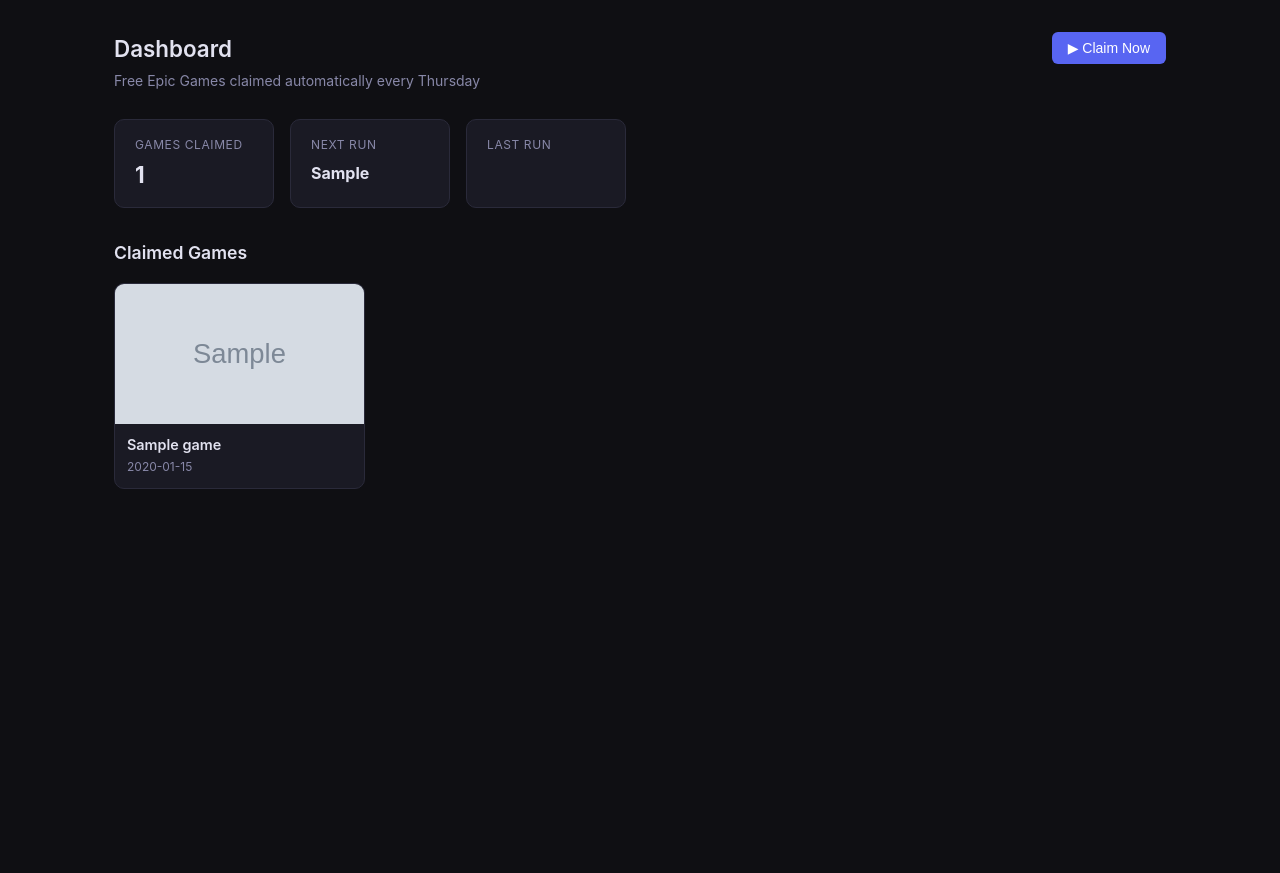
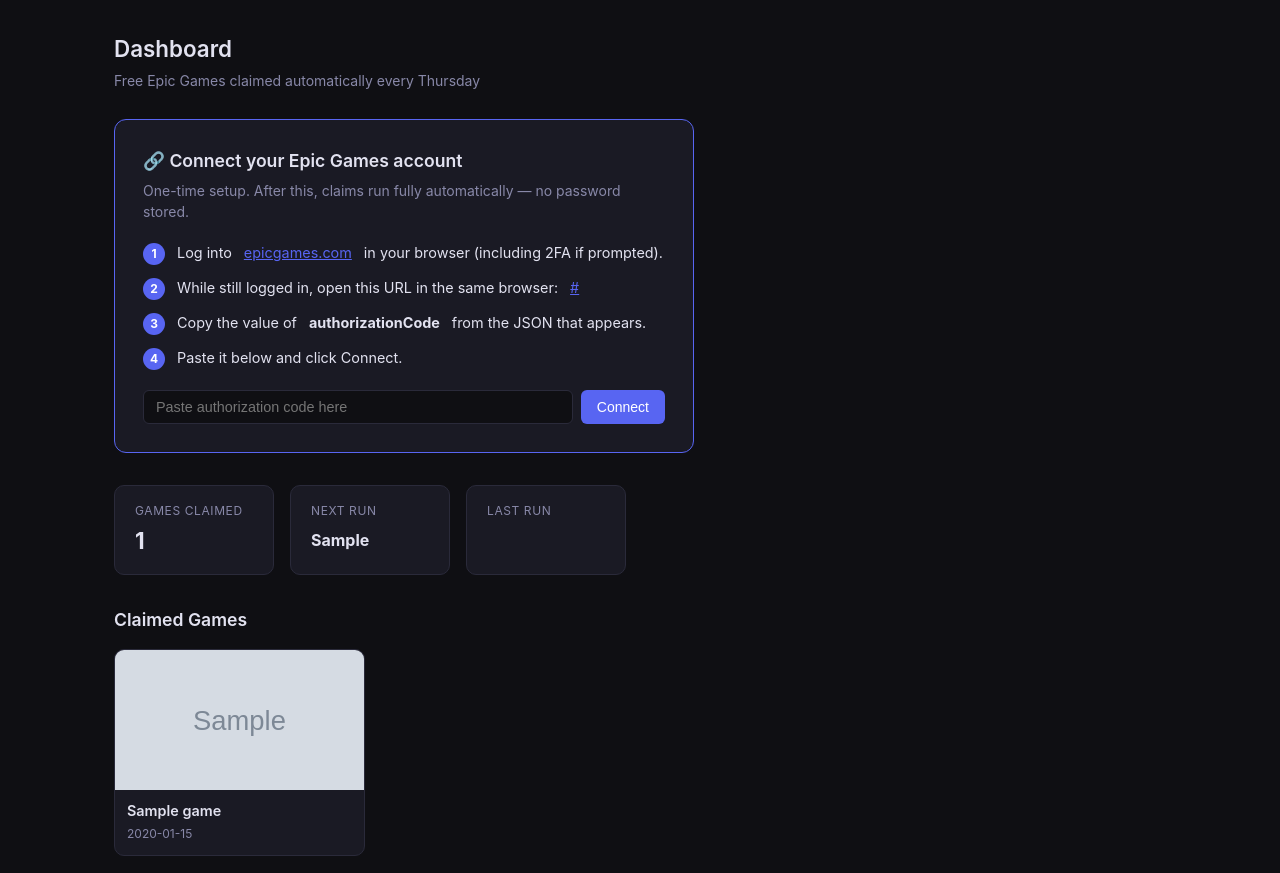
Before and after one commit to onyxdigital-dev/epicgames-claimer, a FastAPI app: template app/templates/home.html in a window 1280 px wide. Shown: the part 56-929 px from the top of the page. Before the commit the page ends 545 px from the top, so only its background shows below. Run offline with FastAPI, Linux system fonts and the light colour scheme; the template is opened without the code that fills it: most values are stand-ins (such as "Sample title", 1, 10 or a date in 2020); grey boxes marked "Sample" are stand-in pictures.

Commit message:
Switch to authorization_code + device_auth flow
Password grant is blocked by Epic. New flow:
- One-time setup: user visits epicgames.com, gets an auth code from
  /id/api/redirect, pastes it in the dashboard
- We exchange it for a token and immediately generate device_auth
  credentials (account_id + device_id + secret) stored in SQLite
- All future weekly claim jobs log in silently via device_auth
- No email/password stored anywhere

Co-Authored-By: Claude Sonnet 4.6 <noreply@anthropic.com>

```diff
--- a/app/main.py
+++ b/app/main.py
@@ -1,13 +1,12 @@
 import asyncio
 import logging
-import time
 from contextlib import asynccontextmanager
-from datetime import datetime, timezone
 
 from fastapi import FastAPI, Form, Request
 from fastapi.responses import HTMLResponse, RedirectResponse
 from fastapi.templating import Jinja2Templates
 
+from .claimer import connect_with_auth_code, is_connected, run_claim_job, AUTH_CODE_URL
 from .database import init_db, get_claimed_games, get_setting, set_setting
 from .scheduler import start_scheduler, stop_scheduler, scheduler
 from .state import state
@@ -36,7 +35,7 @@ def _next_run_str() -> str:
     next_run = job.next_run_time
     if not next_run:
         return "Unknown"
-    delta = next_run - datetime.now(next_run.tzinfo)
+    delta = next_run - __import__("datetime").datetime.now(next_run.tzinfo)
     days = delta.days
     hours, rem = divmod(delta.seconds, 3600)
     minutes = rem // 60
@@ -50,25 +49,46 @@ def _next_run_str() -> str:
 @app.get("/", response_class=HTMLResponse)
 async def home(request: Request):
     games = await get_claimed_games()
-    twofa_seconds_left = None
-    if state.waiting_for_2fa and state.twofa_deadline:
-        twofa_seconds_left = max(0, int(state.twofa_deadline - time.time()))
-
+    connected = await is_connected()
     return templates.TemplateResponse("home.html", {
         "request": request,
         "games": games,
         "next_run": _next_run_str(),
-        "waiting_for_2fa": state.waiting_for_2fa,
-        "twofa_seconds_left": twofa_seconds_left,
+        "connected": connected,
+        "auth_code_url": AUTH_CODE_URL,
         "last_run_status": state.last_run_status,
         "last_run_time": state.last_run_time,
     })
 
 
-@app.post("/submit-2fa")
-async def submit_2fa(code: str = Form(...)):
-    if state.waiting_for_2fa and state.twofa_future and not state.twofa_future.done():
-        state.twofa_future.get_loop().call_soon_threadsafe(state.twofa_future.set_result, code.strip())
+@app.post("/connect")
+async def connect(request: Request, auth_code: str = Form(...)):
+    error = None
+    try:
+        await connect_with_auth_code(auth_code.strip())
+    except RuntimeError as e:
+        error = str(e)
+
+    if error:
+        games = await get_claimed_games()
+        return templates.TemplateResponse("home.html", {
+            "request": request,
+            "games": games,
+            "next_run": _next_run_str(),
+            "connected": False,
+            "auth_code_url": AUTH_CODE_URL,
+            "last_run_status": state.last_run_status,
+            "last_run_time": state.last_run_time,
+            "connect_error": error,
+        }, status_code=400)
+
+    return RedirectResponse("/", status_code=303)
+
+
+@app.post("/disconnect")
+async def disconnect():
+    for key in ("device_account_id", "device_id", "device_secret"):
+        await set_setting(key, "")
     return RedirectResponse("/", status_code=303)
 
 
@@ -76,7 +96,6 @@ async def submit_2fa(code: str = Form(...)):
 async def settings_page(request: Request):
     return templates.TemplateResponse("settings.html", {
         "request": request,
-        "epic_email": await get_setting("epic_email") or "",
         "notify_url": await get_setting("notify_url") or "",
         "notify_type": await get_setting("notify_type") or "ntfy",
         "saved": request.query_params.get("saved"),
@@ -85,15 +104,9 @@ async def settings_page(request: Request):
 
 @app.post("/settings")
 async def save_settings(
-    epic_email: str = Form(""),
-    epic_password: str = Form(""),
     notify_url: str = Form(""),
     notify_type: str = Form("ntfy"),
 ):
-    if epic_email:
-        await set_setting("epic_email", epic_email)
-    if epic_password:
-        await set_setting("epic_password", epic_password)
     await set_setting("notify_url", notify_url)
     await set_setting("notify_type", notify_type)
     return RedirectResponse("/settings?saved=1", status_code=303)
@@ -101,6 +114,5 @@ async def save_settings(
 
 @app.post("/trigger")
 async def trigger_claim():
-    from .claimer import run_claim_job
     asyncio.create_task(run_claim_job())
     return RedirectResponse("/", status_code=303)
--- a/app/state.py
+++ b/app/state.py
@@ -1,11 +1,8 @@
-import asyncio
+from datetime import datetime, timezone
 
 
 class AppState:
     def __init__(self):
-        self.waiting_for_2fa: bool = False
-        self.twofa_future: asyncio.Future | None = None
-        self.twofa_deadline: float | None = None  # time.time() value when code expires
         self.last_run_status: str = "never"  # "never" | "success" | "failed" | "running"
         self.last_run_time: str | None = None
 
--- a/app/templates/home.html
+++ b/app/templates/home.html
@@ -76,45 +76,76 @@
 
   .empty-state .icon { font-size: 3rem; margin-bottom: 0.75rem; }
 
-  /* 2FA Modal */
-  .modal-overlay {
-    position: fixed;
-    inset: 0;
-    background: rgba(0,0,0,0.75);
+  /* Connect panel */
+  .connect-panel {
+    background: var(--surface);
+    border: 1px solid var(--accent);
+    border-radius: 12px;
+    padding: 1.75rem;
+    max-width: 580px;
+    margin-bottom: 2rem;
+  }
+
+  .connect-panel h2 { font-size: 1.1rem; margin-bottom: 0.4rem; }
+  .connect-panel .sub { color: var(--muted); font-size: 0.875rem; margin-bottom: 1.25rem; }
+
+  .steps { list-style: none; counter-reset: steps; margin-bottom: 1.25rem; }
+  .steps li {
+    counter-increment: steps;
+    display: flex;
+    gap: 0.75rem;
+    align-items: flex-start;
+    margin-bottom: 0.75rem;
+    font-size: 0.9rem;
+  }
+  .steps li::before {
+    content: counter(steps);
+    background: var(--accent);
+    color: #fff;
+    font-size: 0.75rem;
+    font-weight: 700;
+    width: 22px;
+    height: 22px;
+    border-radius: 50%;
     display: flex;
     align-items: center;
     justify-content: center;
-    z-index: 100;
-    backdrop-filter: blur(4px);
+    flex-shrink: 0;
+    margin-top: 1px;
   }
 
-  .modal {
-    background: var(--surface);
-    border: 1px solid var(--accent);
-    border-radius: 14px;
-    padding: 2rem;
-    width: 100%;
-    max-width: 420px;
-    box-shadow: 0 20px 60px rgba(0,0,0,0.5);
+  .steps a { color: var(--accent); word-break: break-all; }
+
+  .connect-input-row {
+    display: flex;
+    gap: 0.5rem;
   }
 
-  .modal h2 { font-size: 1.2rem; margin-bottom: 0.5rem; }
-  .modal .modal-sub { color: var(--muted); font-size: 0.875rem; margin-bottom: 1.5rem; }
+  .connect-input-row input { flex: 1; }
+  .connect-input-row .btn { white-space: nowrap; }
 
-  .modal .countdown {
-    font-size: 0.8rem;
-    color: var(--warning);
-    margin-bottom: 1rem;
+  .error-banner {
+    background: rgba(237,66,69,0.15);
+    border: 1px solid rgba(237,66,69,0.4);
+    color: var(--error);
+    border-radius: 8px;
+    padding: 0.65rem 1rem;
+    font-size: 0.875rem;
+    margin-top: 0.75rem;
   }
 
-  .modal input[type="text"] {
-    font-size: 1.5rem;
-    letter-spacing: 0.3em;
-    text-align: center;
-    margin-bottom: 1rem;
+  .connected-badge {
+    display: inline-flex;
+    align-items: center;
+    gap: 0.4rem;
+    background: rgba(59,165,92,0.15);
+    border: 1px solid rgba(59,165,92,0.3);
+    color: var(--success);
+    border-radius: 20px;
+    padding: 0.25rem 0.75rem;
+    font-size: 0.8rem;
+    font-weight: 600;
   }
-
-  .modal .btn { width: 100%; justify-content: center; padding: 0.65rem; font-size: 1rem; }
 </style>
 
 <div class="header-row">
@@ -122,10 +153,38 @@
     <h1>Dashboard</h1>
     <p class="muted">Free Epic Games claimed automatically every Thursday</p>
   </div>
-  <form method="post" action="/trigger">
-    <button type="submit" class="btn btn-primary">&#9654; Claim Now</button>
+  <div style="display:flex;gap:0.5rem;align-items:center;flex-wrap:wrap;">
+    {% if connected %}
+      <span class="connected-badge">&#10003; Account connected</span>
+      <form method="post" action="/trigger" style="margin:0;">
+        <button type="submit" class="btn btn-primary">&#9654; Claim Now</button>
+      </form>
+    {% endif %}
+  </div>
+</div>
+
+{% if not connected %}
+<div class="connect-panel">
+  <h2>&#128279; Connect your Epic Games account</h2>
+  <p class="sub">One-time setup. After this, claims run fully automatically — no password stored.</p>
+  <ol class="steps">
+    <li>Log into <a href="https://www.epicgames.com" target="_blank">epicgames.com</a> in your browser (including 2FA if prompted).</li>
+    <li>While still logged in, open this URL in the same browser:<br>
+        <a href="{{ auth_code_url }}" target="_blank">{{ auth_code_url }}</a></li>
+    <li>Copy the value of <strong>authorizationCode</strong> from the JSON that appears.</li>
+    <li>Paste it below and click Connect.</li>
+  </ol>
+  <form method="post" action="/connect">
+    <div class="connect-input-row">
+      <input type="text" name="auth_code" placeholder="Paste authorization code here" autocomplete="off">
+      <button type="submit" class="btn btn-primary">Connect</button>
+    </div>
+    {% if connect_error %}
+    <div class="error-banner">&#9888; {{ connect_error }}</div>
+    {% endif %}
   </form>
 </div>
+{% endif %}
 
 <div class="stats-row">
   <div class="stat-card">
@@ -134,11 +193,11 @@
   </div>
   <div class="stat-card">
     <div class="stat-label">Next Run</div>
-    <div class="stat-value" style="font-size:1rem; padding-top:0.2rem;">{{ next_run }}</div>
+    <div class="stat-value" style="font-size:1rem;padding-top:0.2rem;">{{ next_run }}</div>
   </div>
   <div class="stat-card">
     <div class="stat-label">Last Run</div>
-    <div class="stat-value" style="font-size:0.9rem; padding-top:0.2rem;">
+    <div class="stat-value" style="font-size:0.9rem;padding-top:0.2rem;">
       {% if last_run_status == "never" %}
         <span class="muted">Never</span>
       {% elif last_run_status == "success" %}
@@ -153,7 +212,14 @@
 </div>
 
 {% if games %}
-  <h2>Claimed Games</h2>
+  <div style="display:flex;align-items:center;justify-content:space-between;margin-bottom:1rem;">
+    <h2 style="margin:0;">Claimed Games</h2>
+    {% if connected %}
+    <form method="post" action="/disconnect">
+      <button type="submit" class="btn btn-ghost" style="font-size:0.8rem;">Disconnect account</button>
+    </form>
+    {% endif %}
+  </div>
   <div class="games-grid">
     {% for game in games %}
     <div class="game-card">
@@ -170,42 +236,19 @@
     {% endfor %}
   </div>
 {% else %}
+  <div style="display:flex;align-items:center;justify-content:space-between;margin-bottom:1rem;">
+    <div></div>
+    {% if connected %}
+    <form method="post" action="/disconnect">
+      <button type="submit" class="btn btn-ghost" style="font-size:0.8rem;">Disconnect account</button>
+    </form>
+    {% endif %}
+  </div>
   <div class="empty-state">
     <div class="icon">&#127918;</div>
     <p>No games claimed yet.</p>
-    <p>Hit <strong>Claim Now</strong> to grab this week's free games.</p>
+    {% if connected %}<p>Hit <strong>Claim Now</strong> to grab this week's free games.</p>{% endif %}
   </div>
 {% endif %}
 
-{% if waiting_for_2fa %}
-<div class="modal-overlay">
-  <div class="modal">
-    <h2>&#128274; 2FA Required</h2>
-    <p class="modal-sub">Epic Games sent a verification code to your email or authenticator app. Enter it below to continue.</p>
-    {% if twofa_seconds_left is not none %}
-    <div class="countdown" id="countdown">Code expires in {{ twofa_seconds_left }}s</div>
-    {% endif %}
-    <form method="post" action="/submit-2fa">
-      <input type="text" name="code" placeholder="000000" maxlength="8" autofocus autocomplete="one-time-code">
-      <button type="submit" class="btn btn-primary">Submit Code</button>
-    </form>
-  </div>
-</div>
-
-{% if twofa_seconds_left is not none %}
-<script>
-  (function() {
-    var secs = {{ twofa_seconds_left }};
-    var el = document.getElementById("countdown");
-    var iv = setInterval(function() {
-      secs--;
-      if (secs <= 0) { clearInterval(iv); el.textContent = "Code expired — reload the page."; return; }
-      el.textContent = "Code expires in " + secs + "s";
-    }, 1000);
-  })();
-</script>
-{% endif %}
-
-{% endif %}
-
 {% endblock %}
--- a/unraid/epicgames-claimer.xml
+++ b/unraid/epicgames-claimer.xml
@@ -9,7 +9,7 @@
   <Privileged>false</Privileged>
   <Support/>
   <Project/>
-  <Overview>Automatically claims free Epic Games games every Thursday. Provides a web dashboard to view claim history and submit 2FA codes when prompted.</Overview>
+  <Overview>Automatically claims free Epic Games games every Thursday. One-time browser login via the dashboard — no password stored. Uses Epic device auth for fully automatic weekly claims.</Overview>
   <Category>Tools:</Category>
   <WebUI>http://[IP]:[PORT:3000]/</WebUI>
   <TemplateURL>https://raw.githubusercontent.com/onyxdigital-dev/epicgames-claimer/master/unraid/epicgames-claimer.xml</TemplateURL>
@@ -26,10 +26,6 @@
 
   <Config Name="Config Storage" Target="/config" Default="/mnt/user/appdata/epicgames-claimer" Mode="rw" Description="Persistent storage for the SQLite database (claim history and settings)." Type="Path" Display="always" Required="true" Mask="false">/mnt/user/appdata/epicgames-claimer</Config>
 
-  <Config Name="Epic Email" Target="EPIC_EMAIL" Default="" Mode="" Description="Your Epic Games account email address. Can also be set via the dashboard at port 3000." Type="Variable" Display="always" Required="false" Mask="false"></Config>
-
-  <Config Name="Epic Password" Target="EPIC_PASSWORD" Default="" Mode="" Description="Your Epic Games account password. Can also be set via the dashboard at port 3000." Type="Variable" Display="always" Required="false" Mask="true"></Config>
-
   <Config Name="Notification Type" Target="NOTIFY_WEBHOOK_TYPE" Default="ntfy" Mode="" Description="Push notification service: ntfy, gotify, or pushover. Leave blank to disable notifications." Type="Variable" Display="always" Required="false" Mask="false">ntfy</Config>
 
   <Config Name="Notification URL / Token" Target="NOTIFY_WEBHOOK_URL" Default="" Mode="" Description="For ntfy: full topic URL. For gotify: server URL. For pushover: apptoken|userkey" Type="Variable" Display="always" Required="false" Mask="false"></Config>
```
Also changed, not shown: app/claimer.py (+73 -112 lines), app/templates/settings.html (+6 -26 lines).
